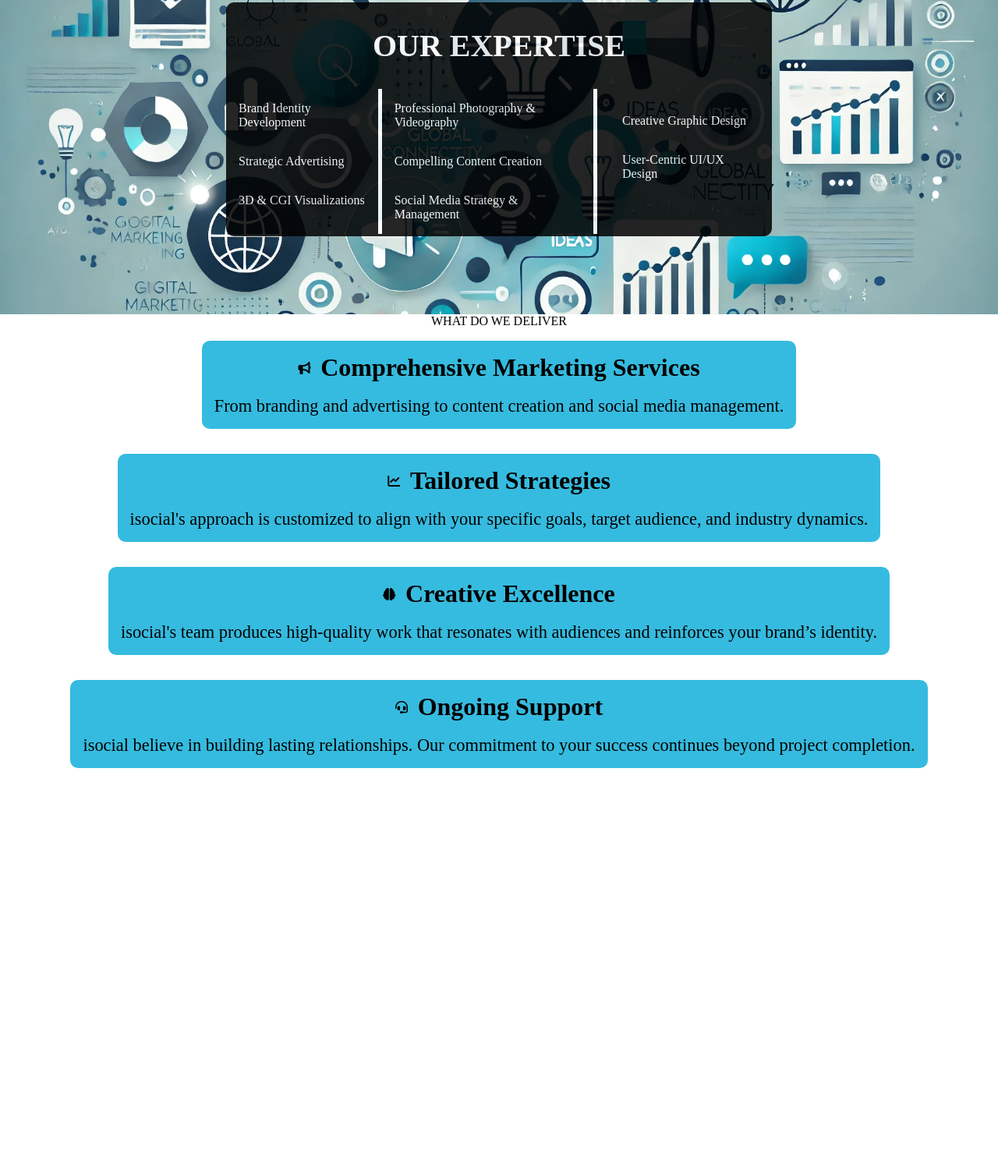
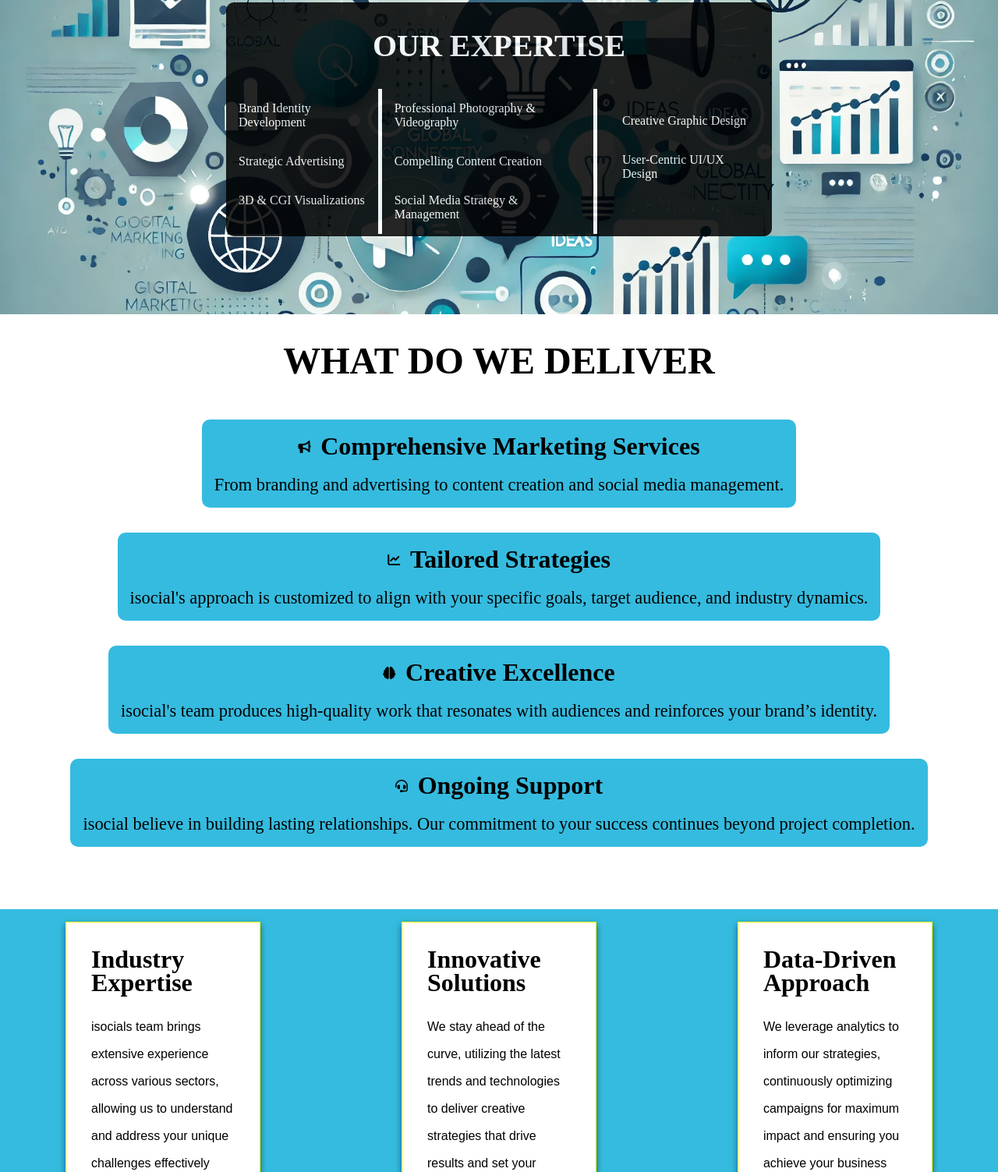
Before and after one commit to RyanChehab/MarketingWebsite, a plain HTML site: page index.html in a window 1280 px wide. Shown: the part 1297-2800 px from the top of the page at 78% size. Before the commit the page ends 2298 px from the top, so only its background shows below. Drawn offline with nearby package versions, Linux system fonts and the light colour scheme; a web font is replaced by a local one.

Commit message:
styled the partner with use section

```diff
--- a/css/style.css
+++ b/css/style.css
@@ -238,6 +238,9 @@
 }
 
 /* deliver */
+.deliver{
+    margin-bottom: 4rem;
+}
 .deliver-point{
     margin: 1rem;
     background: #35BBDF;
@@ -249,3 +252,30 @@
     text-align: center;
     font-size: 1.4rem;
 }
+.deliver-title{
+    font-family:'Magra';
+    font-size: 3rem;
+    padding: 2rem;
+    text-align: center;
+    font-weight: bold;
+}
+/* partner */
+
+.partner{
+    background: #35BBDF;
+    height: auto;
+}
+.partner-cards{
+    border: yellow solid 1px;
+    padding: 2rem;
+    line-height: 35px;
+    width: 250px;
+    margin: 1rem auto 1rem auto;
+    height: 400px;
+    background: #fff;
+    box-shadow: 0px 4px 8px rgba(0, 0, 0, 0.5);
+}
+.partner-cards>h1{
+    line-height: 30px;
+    margin-bottom: 1.5rem;
+}
--- a/index.html
+++ b/index.html
@@ -153,10 +153,19 @@
     </div>
 </div>
 <!-- why partner with us -->
-<div class="partner">
-    <div class="partner-cards"></div>
-    <div class="partner-cards"></div>
-    <div class="partner-cards"></div>
+<div class="partner flex wrap gap-1">
+    <div class="partner-cards flex column">
+        <h1>Industry Expertise</h1>
+        <p>isocials team brings extensive experience across various sectors, allowing us to understand and address your unique challenges effectively</p>
+    </div>
+    <div class="partner-cards flex column">
+        <h1> Innovative Solutions</h1>
+        <p>We stay ahead of the curve, utilizing the latest trends and technologies to deliver creative strategies that drive results and set your brand apart.</p>
+    </div>
+    <div class="partner-cards flex column">
+        <h1>Data-Driven Approach</h1>
+        <p>We leverage analytics to inform our strategies, continuously optimizing campaigns for maximum impact and ensuring you achieve your business objectives.</p>
+    </div>
 </div>
 
 <script src="https://cdnjs.cloudflare.com/ajax/libs/gsap/3.12.2/gsap.min.js"></script>
```
